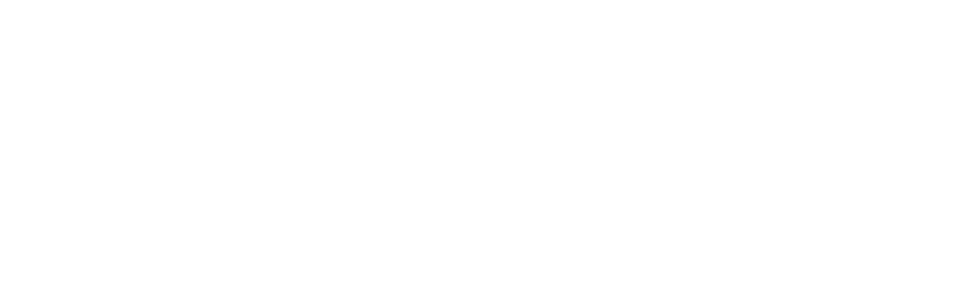
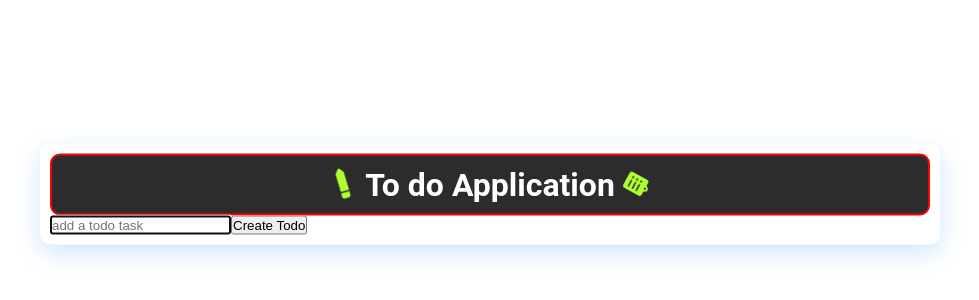
Before and after one commit to Ke-bean/TodoApp-API-FE, a React (Vite) app: page / in a window 1280 px wide. Shown: the part 206-506 px from the top of the page, without its empty margins (150-1129 px from the left). Built offline with nearby package versions, Linux system fonts and the light colour scheme; the HTML template or start-up script is replaced by a standard one.

Commit message:
rendered components on the page

```diff
--- a/src/App.tsx
+++ b/src/App.tsx
@@ -1,9 +1,19 @@
+import { FaClipboardList, FaPen } from "react-icons/fa"
+import TodoList from "./components/TodoList"
+import "./CSS/App.css"
 function App() {
 
   return (
-    <>
-
-    </>
+    <div className="App">
+      <div className="header">
+        <div className="logoside">
+          <FaPen />
+          <h1>To do Application</h1>
+          <FaClipboardList />
+        </div>
+      </div>
+      <TodoList />
+    </div>
   )
 }
 
--- /dev/null
+++ b/src/CSS/App.css
@@ -0,0 +1,62 @@
+* {
+    margin: 0;
+    padding: 0;
+    box-sizing: border-box;
+}
+
+
+
+
+.App {
+    box-shadow: rgba(15, 126, 238, 0.2) 0px 8px 24px;
+    ;
+    position: absolute;
+    transform: translate(-50%, -50%);
+    top: 50%;
+    left: 50%;
+    padding: 10px;
+    border-radius: 10px;
+    width: 100%;
+    max-width: 900px;
+    /* Set the maximum width */
+    margin: 0 auto;
+
+}
+
+
+.header {
+    background: rgb(44, 44, 44);
+    color: white;
+    font-family: "Roboto", sans-serif;
+    display: flex;
+    justify-content: center;
+    padding: 10px;
+    border: 2px solid red;
+    border-radius: 10px;
+    position: static;
+}
+
+
+.logoside {
+    display: flex;
+    align-items: center;
+    justify-content: space-around;
+}
+
+
+.logoside>svg {
+    font-size: 1.5rem;
+    margin: 0 10px;
+    animation: spin 6s linear infinite;
+    color: greenyellow
+}
+
+@keyframes spin {
+    0% {
+        transform: rotate(0deg);
+    }
+
+    100% {
+        transform: rotate(360deg);
+    }
+}
--- /dev/null
+++ b/src/components/TodoForm.tsx
@@ -0,0 +1,24 @@
+import React, {Dispatch, SetStateAction, useState} from 'react';
+import TodoService from '../TodoService';
+import TodoTypes from '../todo';
+interface PropTypes {
+    setTodos: Dispatch<SetStateAction<TodoTypes[]>>
+}
+const TodoForm:React.FC<PropTypes> = ({setTodos}) => {
+    const [newTodoText, setNewTodoText] = useState<string>("");
+    const handleAddTodo = () =>{
+        if(newTodoText.trim() !== null){
+            const newTodo = TodoService.addTodo(newTodoText);
+            setTodos(prev => [...prev, newTodo]);
+            setNewTodoText("");
+        }
+    }
+  return (
+    <div className='inputForm'>
+        <input type="text" value={newTodoText} onChange={(e)=> setNewTodoText(e.target.value)} autoFocus={true} placeholder='add a todo task'/>
+        <button onClick={handleAddTodo}>Create Todo</button>
+    </div>
+  )
+}
+
+export default TodoForm
--- a/src/components/TodoList.tsx
+++ b/src/components/TodoList.tsx
@@ -4,8 +4,9 @@
 import { FaCheck, FaEdit } from 'react-icons/fa';
 import { GiCancel} from 'react-icons/gi';
 import { RiDeleteBin5Fill } from 'react-icons/ri';
+import TodoForm from './TodoForm';
 
-const TodoList = () => {
+const TodoList: React.FC  = () => {
     const [todos, setTodos] = useState<TodoTypes[]>(TodoService.getTodos());
     const [editedTodoId, setEditedTodoId] = useState<number|null>(null);
     const [editedTodoText, setEditedTodoText] = useState<string>("");
@@ -35,7 +36,10 @@
     }
   return (
     <div className='todoContainer'>
-      <div></div>
+      <div>
+        <TodoForm setTodos = {setTodos}/>
+      </div>
+      <div className="todos">
         {todos.map(todo => (
           <div className="items" key={todo.id}>
             {editedTodoId == todo.id? (
@@ -50,6 +54,7 @@
               </div>
             ):(
               <div className="editBtn">
+                <span>{todo.text}</span>
                 <button onClick={()=> handleEditStart(todo.id, todo.text)}>
                   <FaEdit />
                 </button>
@@ -61,6 +66,7 @@
           </div>
         ))}
       </div>
+    </div>
   )
 }
 
```
Also changed, not shown: src/CSS/TodoForm.css (added), src/CSS/TodoList.css (added). Lines whose indentation alone changed are shown as unchanged.
